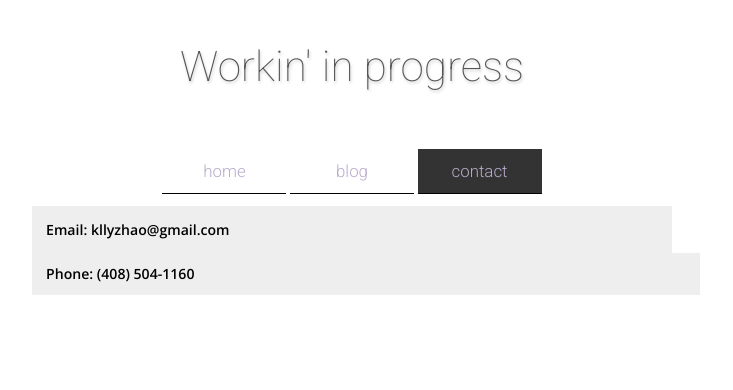
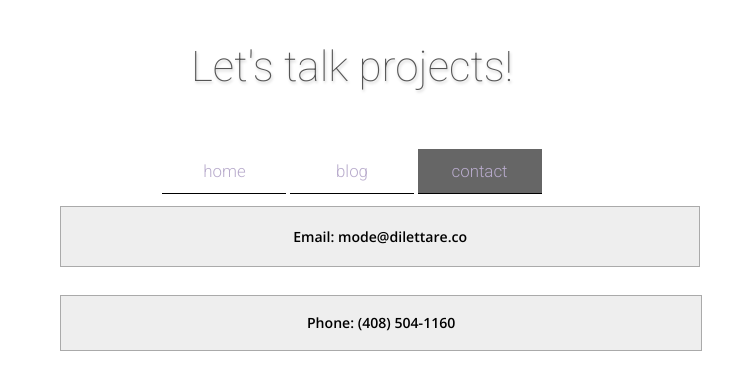
Before and after one commit to Yizuni/trashdwarf, a plain HTML site: page trashdwarf.com/contact.html in a window 1280 px wide. Shown: the whole page, without its empty margins (288-1021 px from the left). Drawn offline with nearby package versions, Linux system fonts and the light colour scheme.

Commit message:
Edit menu and content
Updating some formatting that was not quite right.

```diff
--- a/trashdwarf.com/contact.html
+++ b/trashdwarf.com/contact.html
@@ -11,7 +11,7 @@
   </head>
 
   <header>
-  <h1>Workin' in progress</h1>
+  <h1>Let's talk projects!</h1>
     <div>
       <nav class="nav">
         <ul>
@@ -25,10 +25,8 @@
 
   <body>
     <div class="buttonspecs">
-  <input type="submit" class='button' value="Email: kllyzhao@gmail.com" onclick="window.location.href='mailto:kllyzhao@gmail.com?subject=I saw your trashdwarf site!'">
-  <a class="phone" href="sms:+14085041160">Phone: (408) 504-1160</a>
-
-
-      </div>
+  <input type="submit" class='button' value="Email: mode@dilettare.co" onclick="window.location.href='mailto:mode@dilettare.co?subject=I saw your trashdwarf site!'">
+  <a class="phone" href="tel:+14085041160">Phone: (408) 504-1160</a>
+    </div>
     </body>
 </html>
--- a/trashdwarf.com/css/style.css
+++ b/trashdwarf.com/css/style.css
@@ -16,7 +16,7 @@ h1 {
 }
 
 h2 {
-  width: 80%;
+  width: 60%;
   margin: 0 auto;
   font-family: "Open Sans", sans-serif;
   font-weight: 400;
@@ -75,14 +75,16 @@ div {
   font-weight: 600;
   font-size: 1em;
   text-decoration: none;
-  padding: 1em;
   background-color: #eee;
-  text-align: left;
+  text-align: center;
   color: #000;
   display: block;
   width: 100%;
+  border: 1px solid #aaa;
+  margin: 2em;
+  padding-top: 20px;
+  padding-bottom: 20px;
 }
-
 
 .employ {
   text-align: center;
@@ -140,7 +142,7 @@ div {
 }
 
 .nav li.selected a {
-  background-color: #333;
+  background-color: #666;
 }
 
 
```
Also changed, not shown: trashdwarf.com/index.html (+7 -1 lines).
